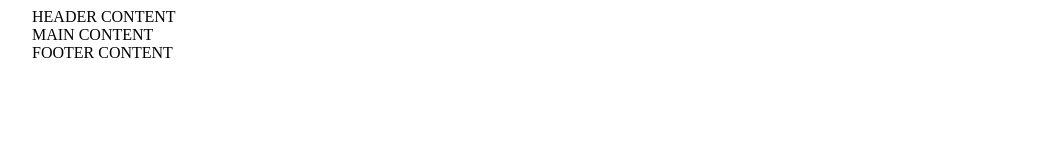
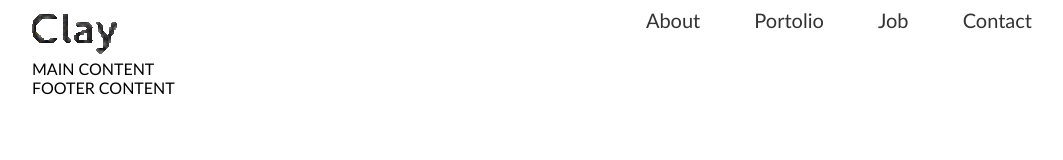
Before and after one commit to ugnekiev/39-grupe-astronautas, a website: page index.html in a window 1280 px wide. Shown: the whole page, without its empty margins (108-1171 px from the left). Drawn offline with Linux system fonts and the light colour scheme.

Commit message:
Header #1

```diff
--- a/index.html
+++ b/index.html
@@ -9,7 +9,15 @@
 
 </head>
 <body>
-   <header>HEADER CONTENT</header>
+   <header>
+    <img src="./logo.png" alt="Logo">
+    <nav>
+        <a href="#">About</a>
+        <a href="#">Portolio</a>
+        <a href="#">Job</a>
+        <a href="#">Contact</a>
+    </nav>
+   </header>
 
    <main>MAIN CONTENT</main>
 
--- a/main.css
+++ b/main.css
@@ -1,3 +1,7 @@
+body {
+    font-family: 'Gill Sans', 'Gill Sans MT', Calibri, 'Trebuchet MS', sans-serif;
+}
+
 header,
 main,
 footer {
@@ -5,3 +9,22 @@ footer {
     display: inline-block;
     margin: 0 calc((100% - 1000px) / 2);
 }
+
+img {
+    float: left;
+}
+
+nav {
+    float: right;
+}
+
+a {
+    color: #333;
+    text-decoration: none;
+    font-size: 20px;
+    margin-left: 50px;
+}
+a:first-child {
+    margin: 0;
+
+}
```
Also changed, not shown: logo.png (added).
